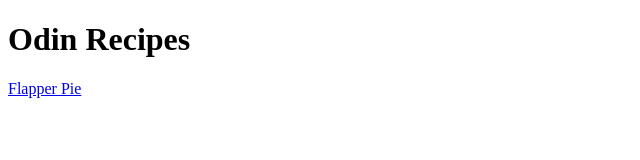
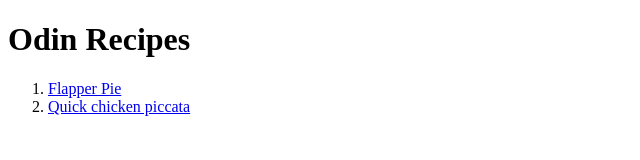
Before and after one commit to khalilcode01/odin-recipes, a plain HTML site: page index.html in a window 1280 px wide. Shown: the whole page, without its empty margins (0-640 px from the left). Drawn offline with Linux system fonts and the light colour scheme.

Commit message:
Add a new recipe

```diff
--- a/index.html
+++ b/index.html
@@ -6,7 +6,9 @@
     </head>
     <body>
         <h1>Odin Recipes</h1>
-
-        <a href="./recipes/kenafa.html">Flapper Pie</a>
+        <ol>
+        <li><a href="./recipes/kenafa.html">Flapper Pie</a></li>
+        <li><a href="./recipes/chicken.html">Quick chicken piccata</a></li>
+        </ol>
     </body>
 </html>
```
